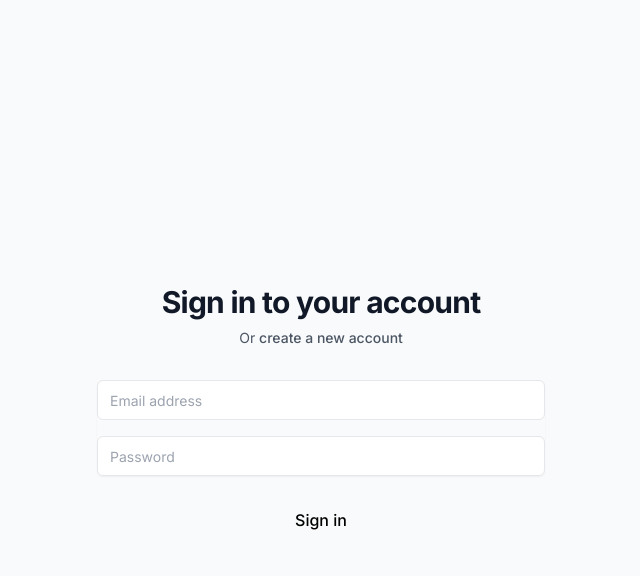
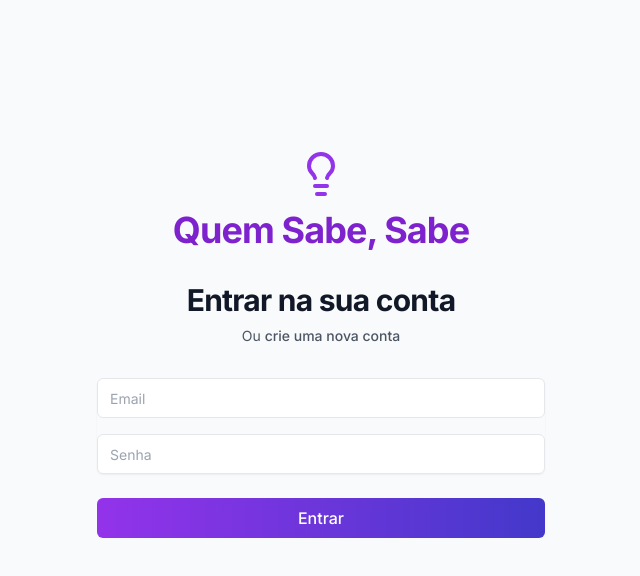
Before and after one commit to matheuscascao/QuemSabeSabe-App, a React (Vite) app in the folder packages/frontend/: page /login in a window 1280 px wide. Shown: the top 576 px of the page, without its empty margins (319-959 px from the left). Built offline with nearby package versions, Linux system fonts and the light colour scheme; no server answers.

Commit message:
fix: logo on sign in/up

```diff
--- a/packages/frontend/src/pages/auth/login.tsx
+++ b/packages/frontend/src/pages/auth/login.tsx
@@ -4,6 +4,7 @@ import { Button } from "../../components/ui/button";
 import { Input } from "../../components/ui/input";
 import { api } from "../../lib/api";
 import { useAuthStore } from "../../stores/auth";
+import { Lightbulb } from 'lucide-react';
 
 export function LoginPage() {
   const navigate = useNavigate();
@@ -25,7 +26,7 @@ export function LoginPage() {
       login(response.token, response.user);
       navigate("/");
     } catch (err) {
-      setError(err instanceof Error ? err.message : "Failed to login");
+      setError(err instanceof Error ? err.message : "Falha ao entrar");
     } finally {
       setIsLoading(false);
     }
@@ -38,18 +39,26 @@ export function LoginPage() {
 
   return (
     <div className="flex min-h-screen items-center justify-center bg-gray-50 px-4 py-12 sm:px-6 lg:px-8">
-      <div className="w-full max-w-md space-y-8">
+      <div className="w-full max-w-md">
+        <div className="flex flex-col items-center -mt-28 mb-8">
+          <Lightbulb size={48} className="text-purple-600 mb-3" />
+          <h1 className="text-4xl font-bold text-purple-700 tracking-tight">
+            Quem Sabe, Sabe
+          </h1>
+        </div>
+
+        <div className="space-y-8">
           <div>
-          <h2 className="mt-6 text-center text-3xl font-bold tracking-tight text-gray-900">
-            Sign in to your account
+            <h2 className="text-center text-3xl font-bold tracking-tight text-gray-900">
+              Entrar na sua conta
             </h2>
             <p className="mt-2 text-center text-sm text-gray-600">
-            Or{" "}
+              Ou{" "}
               <Link
                 to="/register"
                 className="font-medium text-primary hover:text-primary/90"
               >
-              create a new account
+                crie uma nova conta
               </Link>
             </p>
           </div>
@@ -64,7 +73,7 @@ export function LoginPage() {
             <div className="space-y-4 rounded-md shadow-sm">
               <div>
                 <label htmlFor="email" className="sr-only">
-                Email address
+                  Endereço de Email
                 </label>
                 <Input
                   id="email"
@@ -72,7 +81,7 @@ export function LoginPage() {
                   type="email"
                   autoComplete="email"
                   required
-                placeholder="Email address"
+                  placeholder="Email"
                   value={formData.email}
                   onChange={handleChange}
                 />
@@ -80,7 +89,7 @@ export function LoginPage() {
 
               <div>
                 <label htmlFor="password" className="sr-only">
-                Password
+                  Senha
                 </label>
                 <Input
                   id="password"
@@ -88,18 +97,23 @@ export function LoginPage() {
                   type="password"
                   autoComplete="current-password"
                   required
-                placeholder="Password"
+                  placeholder="Senha"
                   value={formData.password}
                   onChange={handleChange}
                 />
               </div>
             </div>
 
-          <Button type="submit" className="w-full" isLoading={isLoading}>
-            Sign in
+            <Button
+              type="submit"
+              className="w-full text-white bg-gradient-to-r from-purple-600 to-indigo-700 hover:from-purple-700 hover:to-indigo-800 focus-visible:ring-purple-500"
+              isLoading={isLoading}
+            >
+              Entrar
             </Button>
           </form>
         </div>
       </div>
+    </div>
   );
 }
--- a/packages/frontend/src/pages/auth/register.tsx
+++ b/packages/frontend/src/pages/auth/register.tsx
@@ -4,6 +4,7 @@ import { Button } from "../../components/ui/button";
 import { Input } from "../../components/ui/input";
 import { api } from "../../lib/api";
 import { useAuthStore } from "../../stores/auth";
+import { Lightbulb } from 'lucide-react';
 
 export function RegisterPage() {
   const navigate = useNavigate();
@@ -22,7 +23,7 @@ export function RegisterPage() {
     setError("");
 
     if (formData.password !== formData.confirmPassword) {
-      setError("Passwords do not match");
+      setError("As senhas não coincidem");
       return;
     }
 
@@ -37,7 +38,7 @@ export function RegisterPage() {
       login(response.token, response.user);
       navigate("/");
     } catch (err) {
-      setError(err instanceof Error ? err.message : "Failed to register");
+      setError(err instanceof Error ? err.message : "Falha ao registrar");
     } finally {
       setIsLoading(false);
     }
@@ -50,18 +51,25 @@ export function RegisterPage() {
 
   return (
     <div className="flex min-h-screen items-center justify-center bg-gray-50 px-4 py-12 sm:px-6 lg:px-8">
-      <div className="w-full max-w-md space-y-8">
+      <div className="w-full max-w-md">
+        <div className="flex flex-col items-center -mt-28 mb-8">
+          <Lightbulb size={48} className="text-purple-600 mb-3" />
+          <h1 className="text-4xl font-bold text-purple-700 tracking-tight">
+            Quem Sabe, Sabe
+          </h1>
+        </div>
+
         <div>
-          <h2 className="mt-6 text-center text-3xl font-bold tracking-tight text-gray-900">
-            Create a new account
+          <h2 className="text-center text-3xl font-bold tracking-tight text-gray-900">
+            Criar uma nova conta
           </h2>
           <p className="mt-2 text-center text-sm text-gray-600">
-            Or{" "}
+            Ou{" "}
             <Link
               to="/login"
               className="font-medium text-primary hover:text-primary/90"
             >
-              sign in to your account
+              entrar na sua conta
             </Link>
           </p>
         </div>
@@ -76,7 +84,7 @@ export function RegisterPage() {
           <div className="space-y-4 rounded-md shadow-sm">
             <div>
               <label htmlFor="email" className="sr-only">
-                Email address
+                Endereço de Email
               </label>
               <Input
                 id="email"
@@ -84,7 +92,7 @@ export function RegisterPage() {
                 type="email"
                 autoComplete="email"
                 required
-                placeholder="Email address"
+                placeholder="Email"
                 value={formData.email}
                 onChange={handleChange}
               />
@@ -92,7 +100,7 @@ export function RegisterPage() {
 
             <div>
               <label htmlFor="username" className="sr-only">
-                Username
+                Nome de usuário
               </label>
               <Input
                 id="username"
@@ -100,7 +108,7 @@ export function RegisterPage() {
                 type="text"
                 autoComplete="username"
                 required
-                placeholder="Username"
+                placeholder="Nome de usuário"
                 value={formData.username}
                 onChange={handleChange}
               />
@@ -108,7 +116,7 @@ export function RegisterPage() {
 
             <div>
               <label htmlFor="password" className="sr-only">
-                Password
+                Senha
               </label>
               <Input
                 id="password"
@@ -116,7 +124,7 @@ export function RegisterPage() {
                 type="password"
                 autoComplete="new-password"
                 required
-                placeholder="Password"
+                placeholder="Senha"
                 value={formData.password}
                 onChange={handleChange}
               />
@@ -124,7 +132,7 @@ export function RegisterPage() {
 
             <div>
               <label htmlFor="confirmPassword" className="sr-only">
-                Confirm Password
+                Confirmar Senha
               </label>
               <Input
                 id="confirmPassword"
@@ -132,15 +140,19 @@ export function RegisterPage() {
                 type="password"
                 autoComplete="new-password"
                 required
-                placeholder="Confirm Password"
+                placeholder="Confirmar Senha"
                 value={formData.confirmPassword}
                 onChange={handleChange}
               />
             </div>
           </div>
 
-          <Button type="submit" className="w-full" isLoading={isLoading}>
-            Create account
+          <Button
+            type="submit"
+            className="w-full text-white bg-gradient-to-r from-purple-600 to-indigo-700 hover:from-purple-700 hover:to-indigo-800 focus-visible:ring-purple-500"
+            isLoading={isLoading}
+          >
+            Criar conta
           </Button>
         </form>
       </div>
```
Lines whose indentation alone changed are shown as unchanged.
